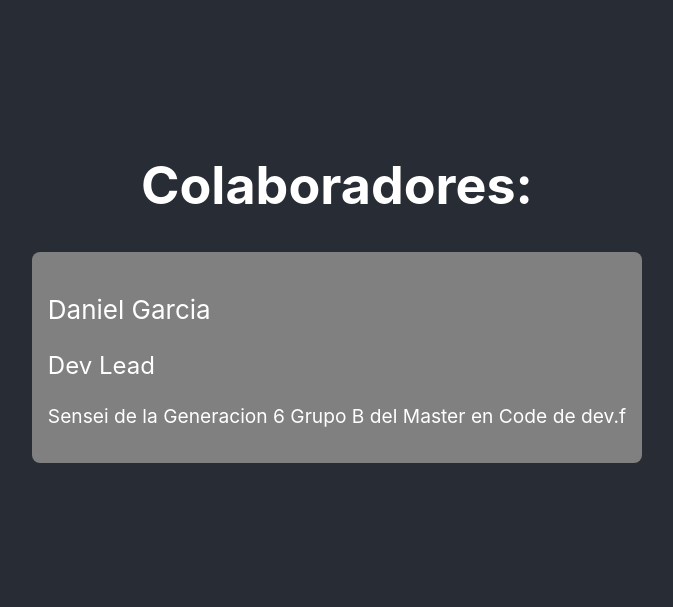
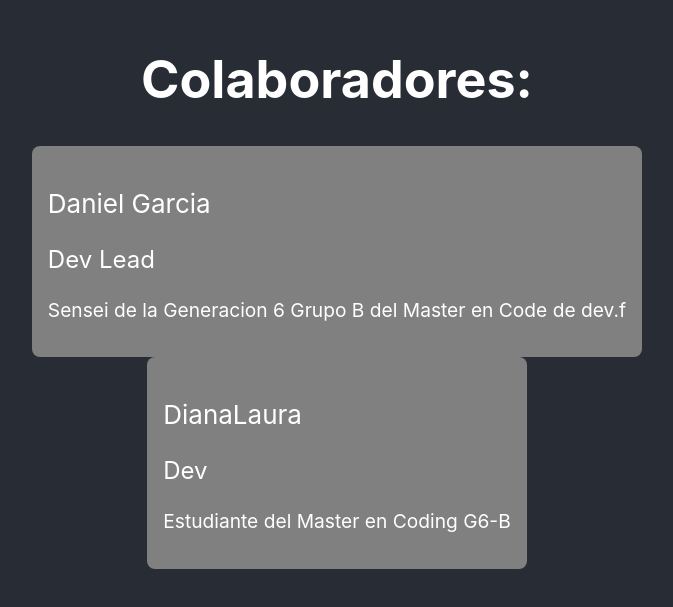
Before and after one commit to danyparc/proyecto-series, a React (Create React App) app: page / in a window 1280 px wide. Shown: the part 109-716 px from the top of the page, without its empty margins (303-976 px from the left). Built offline with nearby package versions, Linux system fonts and the light colour scheme.

Commit message:
Agregué mi perfíl.

```diff
--- a/src/colaboradores.js
+++ b/src/colaboradores.js
@@ -3,5 +3,11 @@ export const colaboradores = [
     name: 'Daniel Garcia',
     title: 'Dev Lead',
     bio: 'Sensei de la Generacion 6 Grupo B del Master en Code de dev.f'
+  },
+
+{
+name: 'DianaLaura',
+title: 'Dev',
+bio: 'Estudiante del Master en Coding G6-B'
   }
 ]
```
